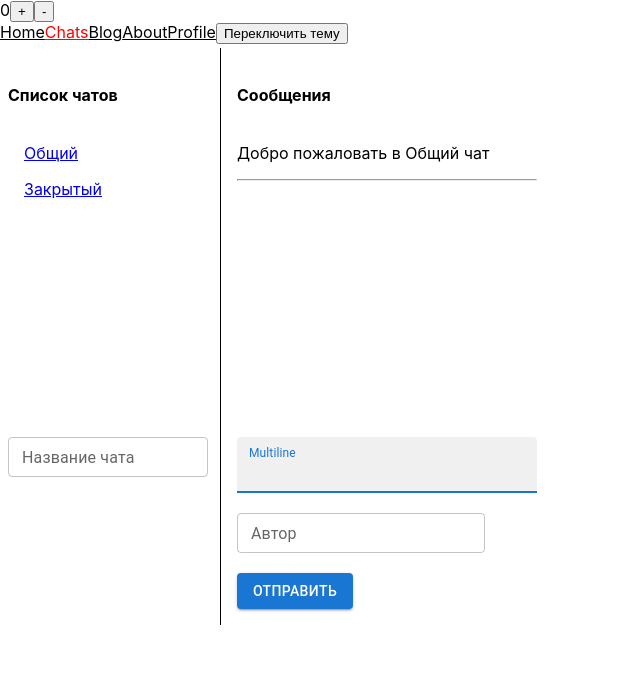
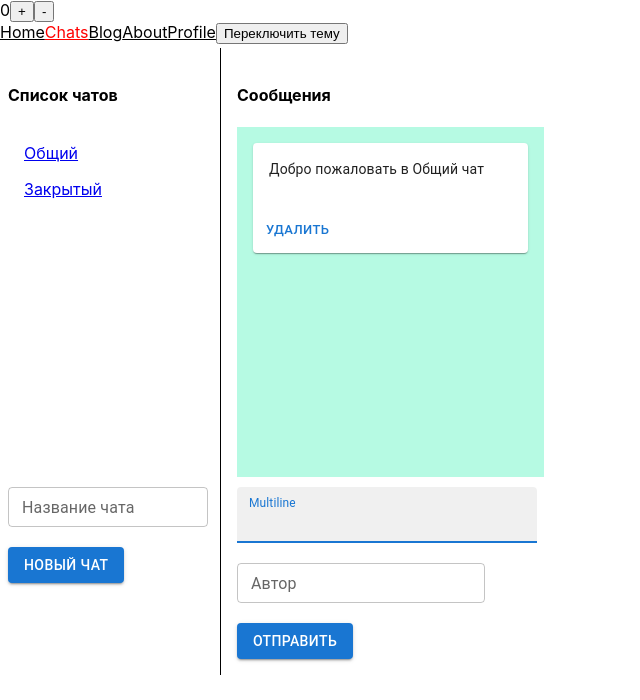
Before and after one commit to tsoyvi/ReactJS, a React (Create React App) app: page /chats/0 in a window 1280 px wide. Shown: the top 700 px of the page, without its empty margins (0-640 px from the left). Built offline with nearby package versions, Linux system fonts and the light colour scheme.

Commit message:
Lesson_7_1

```diff
--- a/package.json
+++ b/package.json
@@ -15,6 +15,8 @@
     "react-router-dom": "^6.4.1",
     "react-scripts": "5.0.1",
     "redux": "^4.2.0",
+    "redux-persist": "^6.0.0",
+    "redux-thunk": "^2.4.1",
     "web-vitals": "^2.1.4"
   },
   "scripts": {
--- a/src/components/MessagesList.js
+++ b/src/components/MessagesList.js
@@ -1,15 +1,44 @@
+import Card from '@mui/material/Card';
+import CardActions from '@mui/material/CardActions';
+import CardContent from '@mui/material/CardContent';
+import Typography from '@mui/material/Typography';
+import Button from '@mui/material/Button';
+
+import { useDispatch } from 'react-redux';
+
 
 function MessagesList(props) {
-    // console.log(props.messList);
+    const dispatch = useDispatch();
+
     return (
         <div>
-            {props.messList.map((item) => <div key={item.id}>
-                <div className="alert alert-success" role="alert">
-                    <p>{item.text}</p>
-                    <hr />
-                    <p className="mb-0">{item.author} {item.date}</p>
+
+            {props.messList.map((item) =>
+                <div key={item.id}>
+
+                    <Card sx={{ minWidth: 275, m: 2 }}>
+                        <CardContent>
+                            <Typography variant="body2">
+                                {item.text}
+                            </Typography>
+
+                            <Typography sx={{ fontSize: 14 }} color="text.secondary" gutterBottom>
+                                {item.author}
+                            </Typography>
+
+                            <Typography sx={{ mb: 1.5 }} color="text.secondary">
+                                {item.date}
+                            </Typography>
+
+
+                        </CardContent>
+                        <CardActions>
+                            <Button size="small" onClick={() => dispatch({ type: 'delMessage', index: props.index, idMessage: 1 })}
+                            >Удалить</Button>
+                        </CardActions>
+                    </Card>
+
                 </div>
-            </div>
             )}
         </div>
     );
--- a/src/css/blocks/_chats.scss
+++ b/src/css/blocks/_chats.scss
@@ -1,11 +1,12 @@
 .message-list {
     overflow: auto;
-    height: 300px;
+    height: 350px;
     margin-bottom: 10px;
+    background-color: rgb(182, 250, 227);
 }
 
 .chat-list {
     overflow: auto;
-    height: 300px;
+    height: 350px;
     margin-bottom: 10px;
 }
--- a/src/css/style.css
+++ b/src/css/style.css
@@ -13,22 +13,12 @@
     animation: App-logo-spin infinite 20s linear;
   }
 }
-
 .App-header {
   background-color: #282c34;
   min-height: 100vh;
-  display: -webkit-box;
-  display: -ms-flexbox;
   display: flex;
-  -webkit-box-orient: vertical;
-  -webkit-box-direction: normal;
-  -ms-flex-direction: column;
   flex-direction: column;
-  -webkit-box-align: center;
-  -ms-flex-align: center;
   align-items: center;
-  -webkit-box-pack: center;
-  -ms-flex-pack: center;
   justify-content: center;
   font-size: calc(10px + 2vmin);
   color: white;
@@ -40,25 +30,21 @@
 
 @-webkit-keyframes App-logo-spin {
   from {
-    -webkit-transform: rotate(0deg);
     transform: rotate(0deg);
   }
   to {
-    -webkit-transform: rotate(360deg);
     transform: rotate(360deg);
   }
 }
-
 @keyframes App-logo-spin {
   from {
-    -webkit-transform: rotate(0deg);
     transform: rotate(0deg);
   }
   to {
-    -webkit-transform: rotate(360deg);
     transform: rotate(360deg);
   }
 }
+/*# sourceMappingURL=style.css.map */
 .test-message {
   color: red;
   font-size: xx-large;
@@ -66,17 +52,17 @@
 
 .message-list {
   overflow: auto;
-  height: 300px;
+  height: 350px;
   margin-bottom: 10px;
+  background-color: rgb(182, 250, 227);
 }
 
 .chat-list {
   overflow: auto;
-  height: 300px;
+  height: 350px;
   margin-bottom: 10px;
 }
 
 .active {
   color: red;
-}
-/*# sourceMappingURL=style.css.map */
+}/*# sourceMappingURL=style.css.map */
--- a/src/index.js
+++ b/src/index.js
@@ -5,16 +5,22 @@ import App from './App';
 import reportWebVitals from './reportWebVitals';
 import { BrowserRouter } from 'react-router-dom';
 import { Provider } from 'react-redux';
-import {store} from "./redux/configStore"
+import { store, persistor } from "./redux/configStore";
+import {PersistGate} from "redux-persist/integration/react";
 
 const myName = 'User Name';
 const root = ReactDOM.createRoot(document.getElementById('root'));
 root.render(
-  <Provider store={store}>
-    <BrowserRouter>
-      <App name={myName} />
-    </BrowserRouter>
-  </Provider>
+  <PersistGate persistor={persistor}>
+    <Provider store={store}>
+      <BrowserRouter>
+        <App name={myName} />
+      </BrowserRouter>
+    </Provider>
+
+  </PersistGate>
+
+
 );
 
 
--- a/src/pages/ChatPage.js
+++ b/src/pages/ChatPage.js
@@ -15,30 +15,18 @@ import ChatList from '../components/ChatList';
 import { useDispatch, useSelector } from 'react-redux';
 
 
-
-
 const ChatPage = () => {
     const refMessageText = useRef(null);
-    const chats = useSelector(state => state.chats);
+    const chats = useSelector(state => state.chats.chats);
     const dispatch = useDispatch();
 
-    console.log(chats);
 
     const [messageText, setMessageText] = useState('');
     const [messageAuthor, setMessageAuthor] = useState('');
     const [nameNewChat, setNameNewChat] = useState('');
-    /*
-        const [chatList, setChatList] = useState(
-            [
-            {
-                id: 1,
-                name: 'Общий',
-                messages: [{ id: 1, text: "Добро пожаловать в Общий чат", author: '' }],
-            },
-        ]
-        );
-    */
 
+
+    // console.log(chats);
 
     let { idChat } = useParams();
     // Проверка на наличие чата
@@ -46,39 +34,17 @@ const ChatPage = () => {
     if (!chats[index]) {
         index = 0;
     }
-        console.log(index);
 
 
-    /*
-        function sendMessage(text, author) {
+    function sendMessage() {
 
-            const lastId = chatList[index].messages.length + 1;
-
-            console.log(lastId);
-
-            setChatList(chatList => {
-                const chatListCopy = [...chatList]
-
-                chatListCopy[index] = {
-                    ...chatListCopy[index],
-                    messages:
-                        [...chatList[index].messages,
-                        {
-                            id: lastId,
-                            text: text,
-                            author: author
-                        }]
-                }
-                return chatListCopy
-            }
-
-            );
+        dispatch({ type: 'addMessage', index: index, messageText: messageText, messageAuthor: messageAuthor })
 
         setMessageText('');
         setMessageAuthor('');
         focusFieldMessage();
     }
-    */
+
     /*
 
         useEffect(() => {
@@ -104,36 +70,8 @@ const ChatPage = () => {
     function focusFieldMessage() {
         refMessageText.current.focus();
     }
-    /*
-
-        function lastIdChats() {
-            let lastId = chatList[chatList.length - 1].id;
-            return ++lastId;
-        }
 
 
-        function createNewChat() {
-            console.log(lastIdChats());
-            const obj = {
-                id: lastIdChats(),
-                name: nameNewChat,
-                messages: [{ id: 1, text: `Добро пожаловать в ${nameNewChat} чат`, author: '' }],
-            };
-
-            setChatList([...chatList, obj]);
-
-            setNameNewChat('');
-
-        }
-
-
-
-    <Button variant="contained" onClick={(e) => createNewChat()}>Новый чат</Button>
-    onClick={(e) => sendMessage(messageText, messageAuthor)}
-
-    <ChatList chatList={chats} />
-    <MessagesList messList={chats[0].messages} />
-    */
     return (
         <div>
             <Box sx={{ display: 'flex' }}>
@@ -143,7 +81,6 @@ const ChatPage = () => {
                         <h4>Список чатов</h4>
                         <div className="chat-list">
                             <ChatList chatList={chats} />
-
                         </div>
                         <div>
                             <TextField id="outlined-basic" label="Название чата" variant="outlined" size="small"
@@ -151,14 +88,14 @@ const ChatPage = () => {
                         </div>
                         <br />
                         <div>
-
+                            <Button variant="contained" onClick={() => dispatch({ type: 'addChat', payload: nameNewChat })}>Новый чат</Button>
                         </div>
                     </Box>
 
                     <Box sx={{ m: 0.5 }} borderLeft={1} p={2}>
                         <h4>Сообщения</h4>
                         <div className="message-list">
-                             <MessagesList messList={chats[index].messages} />
+                            <MessagesList messList={chats[index].messages} index={index} />
                         </div>
 
                         <div>
@@ -175,8 +112,9 @@ const ChatPage = () => {
 
                             <br />
                             <div>
-                                <Button variant="contained" >Отправить</Button>
+                                <Button variant="contained" onClick={(e) => sendMessage()}>Отправить</Button>
                             </div>
+
                         </div>
                     </Box>
                 </Box>
--- a/src/redux/configStore.js
+++ b/src/redux/configStore.js
@@ -1,6 +1,29 @@
-import { combineReducers, createStore } from "redux";
+import { applyMiddleware, combineReducers, createStore } from "redux";
 import { contactsReducer } from "./redusers/contactsReducer";
 import { chatsReducer } from "./redusers/chatsReducer";
+import storage from 'redux-persist/lib/storage';
+import { persistReducer, persistStore } from 'redux-persist';
+
+import thunk from 'redux-thunk';
+
+
+
+/*
+const logger = store => next => action => {
+    console.log('dispatching', action);
+    console.log('before', store.getState());
+
+    let result = next(action);
+
+    console.log('after', store.getState());
+}
+*/
+
+const config = {
+    key: 'root',
+    storage
+}
+
 
 
 const reducer = combineReducers({
@@ -8,5 +31,8 @@ const reducer = combineReducers({
     chats: chatsReducer,
 });
 
+const persistedReducer = persistReducer(config, reducer)
 
-export const store = createStore(reducer);
+//applyMiddleware(logger)
+export const store = createStore(persistedReducer);
+export const persistor = persistStore(store);
--- a/src/redux/redusers/chatsReducer.js
+++ b/src/redux/redusers/chatsReducer.js
@@ -1,4 +1,6 @@
-const initialState = [
+const initialState = {
+    chats:
+        [
             {
                 id: 1,
                 name: 'Общий',
@@ -9,10 +11,53 @@ const initialState = [
                 name: 'Закрытый',
                 messages: [{ id: 1, text: "Добро пожаловать в Закрытый чат", author: '' }],
             }
-];
+        ]
+}
+
+
+function lastId(array) {
+    let lastId = array[array.length - 1].id;
+    return ++lastId;
+}
 
 export const chatsReducer = (state = initialState, action) => {
     switch (action.type) {
+
+        case 'addChat':
+            const obj = {
+                id: lastId(state.chats),
+                name: action.payload,
+                messages: [{ id: 1, text: `Добро пожаловать в ${action.payload} чат`, author: '' }],
+            };
+            return {
+                ...state,
+                chats: [...state.chats, obj],
+            }
+
+        case 'addMessage': {
+
+            const newId = lastId(state.chats[action.index].messages);
+
+            const messageObj = { id: newId, text: action.messageText, author: action.messageAuthor };
+
+            const newChats = [...state.chats];
+            newChats[action.index].messages.push(messageObj);
+
+            return {
+                ...state,
+                chats: newChats
+            }
+        }
+
+        case 'delMessage': {
+            const newChats = [...state.chats];
+            newChats[action.index].messages = newChats[action.index].messages.filter((item) => item.id !== action.idMessage)
+
+            return {
+                ...state,
+                chats: newChats
+            }
+        }
 
 
         default:
```
Also changed, not shown: src/redux/redusers/contactsReducer.js (+6 -1 lines), text.txt, 2 other files (tests, documents, lock files or other folders). Lines whose indentation alone changed are shown as unchanged.
